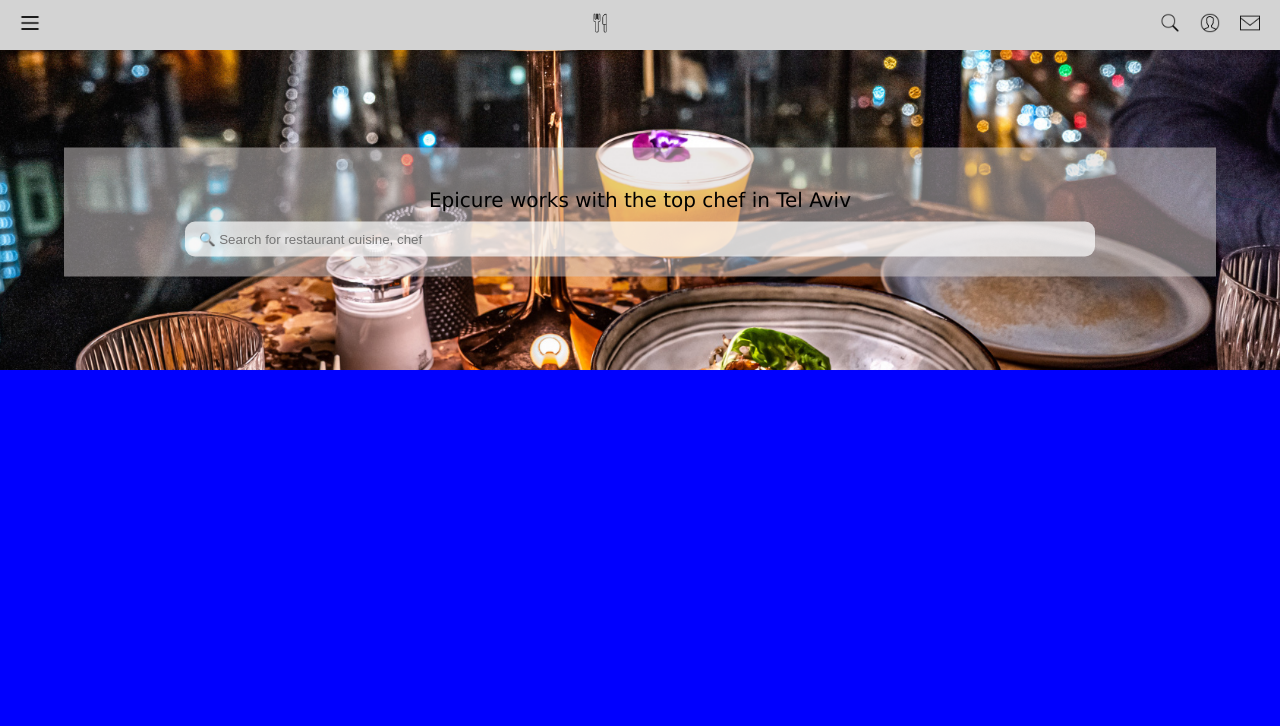
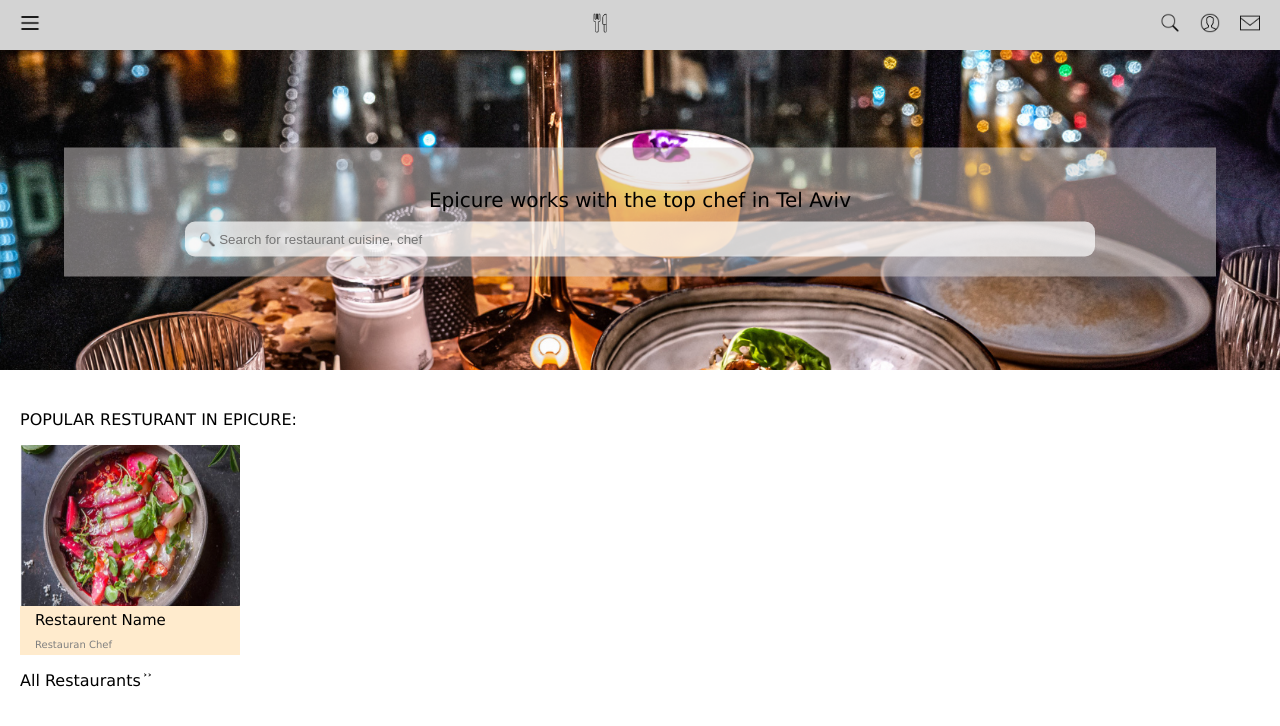
Before and after one commit to KarinMoveo/EpicureFrontend, a React (Create React App) app: page / in a window 1280 px wide. Shown: the top 726 px of the page. Built offline with nearby package versions, Linux system fonts and the light colour scheme.

Commit message:
Working on the popular resturant in the main page

```diff
--- a/src/App.scss
+++ b/src/App.scss
@@ -1,6 +1,5 @@
 body{
   padding: 0;
   margin: 0;
-  background-color: blue;
   font-family:Verdana, Geneva, Tahoma, sans-serif;
 }
--- a/src/App.tsx
+++ b/src/App.tsx
@@ -2,6 +2,7 @@
 import './App.scss';
 import Navbar from "./components/Navbar";
 import StartCard from "./components/StartCard";
+import PopularRestaurant from "./components/PopularRestaurant";
 
 
 function App() {
@@ -9,6 +10,7 @@
     <div className="App">
       <Navbar/>
       <StartCard/>
+      <PopularRestaurant/>
     </div>
   );
 }
--- /dev/null
+++ b/src/components/PopularRestaurant.tsx
@@ -0,0 +1,17 @@
+import PopularRestaurantItem from "../components/PopularRestaurantItem";
+import "../components/PopularRestaurantStyle.scss";
+import claroImage from "../images/claroImage.png";
+
+
+
+function PopularRestaurant(){
+    return(
+        <div className="popular-restaurant">
+            <p>POPULAR RESTURANT IN EPICURE:</p>
+            <PopularRestaurantItem restaurantImage={claroImage} restaurantName="Restaurent Name" restaurantChef="Restauran Chef"/>
+            <p>All Restaurants ͐ ͐</p>
+        </div>
+    );
+}
+
+export default PopularRestaurant;
--- /dev/null
+++ b/src/components/PopularRestaurantItem.tsx
@@ -0,0 +1,22 @@
+
+import "../components/PopularRestaurantItemStyle.scss";
+
+interface PopularRestaurantItemProps {
+    restaurantImage: string;
+    restaurantName: string;
+    restaurantChef: string;
+}
+
+
+function PopularRestaurantItem(props: PopularRestaurantItemProps){
+    return(
+        <div className="popular-restaurant-in-epicure-card">
+            <img src={props.restaurantImage} alt="Restaurant Image" className="restaurant-image" />
+            <p className="restaurant-name">{props.restaurantName} </p>
+            <p className="restaurant-chef">{props.restaurantChef}</p>
+        </div>
+
+    );
+}
+
+export default PopularRestaurantItem;
--- /dev/null
+++ b/src/components/PopularRestaurantItemStyle.scss
@@ -0,0 +1,25 @@
+.popular-restaurant-in-epicure-card{
+    display: flex;
+    flex-direction: column;
+    background-color: blanchedalmond;
+    width: 220px;
+    height: 210px;
+}
+
+.restaurant-image{
+    width: 220px;
+    height: 200px;
+}
+
+.restaurant-name{
+    font-size: 15px;
+    padding-left: 10px;
+    margin: 5px;
+}
+
+.restaurant-chef{
+    font-size: 10px;
+    color: rgb(128, 128, 128);
+    padding-left: 10px;
+    margin: 5px;
+}
--- /dev/null
+++ b/src/components/PopularRestaurantStyle.scss
@@ -0,0 +1,5 @@
+.popular-restaurant{
+    display: flex;
+    flex-direction: column;
+    padding: 20px;
+}
```
Also changed, not shown: mainPageImage.jpeg (deleted), src/images/claroImage.png (added).
